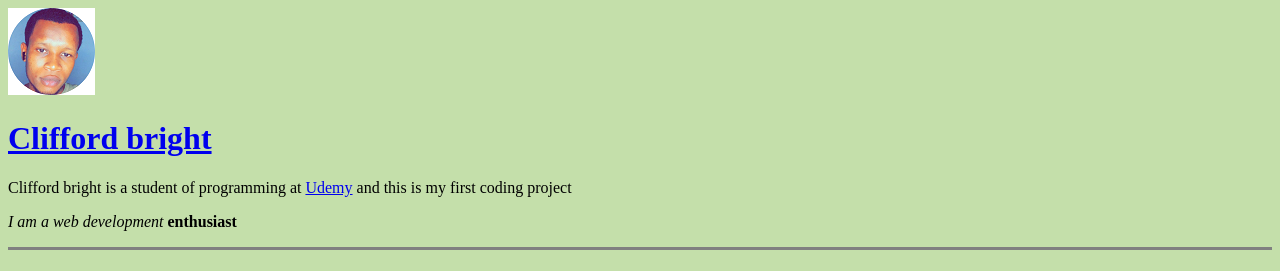
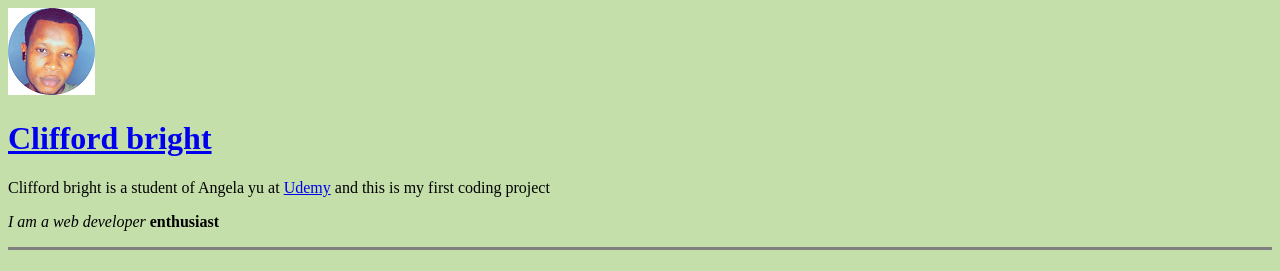
Before and after one commit to OBI05/CV, a plain HTML site: page index.html in a window 1280 px wide. Shown: the top 271 px of the page. Drawn offline with Linux system fonts and the light colour scheme.

Commit message:
Update index.html

```diff
--- a/index.html
+++ b/index.html
@@ -7,8 +7,8 @@
 <img src="images/obi.png" alt="A photo of obi"/>
   <body style="background-color:#C4DFAA">
     <h1><a href="https://web.facebook.com/Clifford.Obi.Bright01">Clifford bright</a></h1>
-    <p>Clifford bright is a student of programming at <a href="http://udemy.com">Udemy</a> and this is my first coding project</p>
-    <p><em>I am a web development</em><strong> enthusiast</strong></p>
+    <p>Clifford bright is a student of Angela yu at <a href="http://udemy.com">Udemy</a> and this is my first coding project</p>
+    <p><em>I am a web developer</em><strong> enthusiast</strong></p>
     <hr size="3" noshade="noshade"/>
     <h4><a href="webdevelopmentcourses.html">Few foundation Courses for web development</a></h4>
     <a href="contact-me.html">Contact me</a>
```
